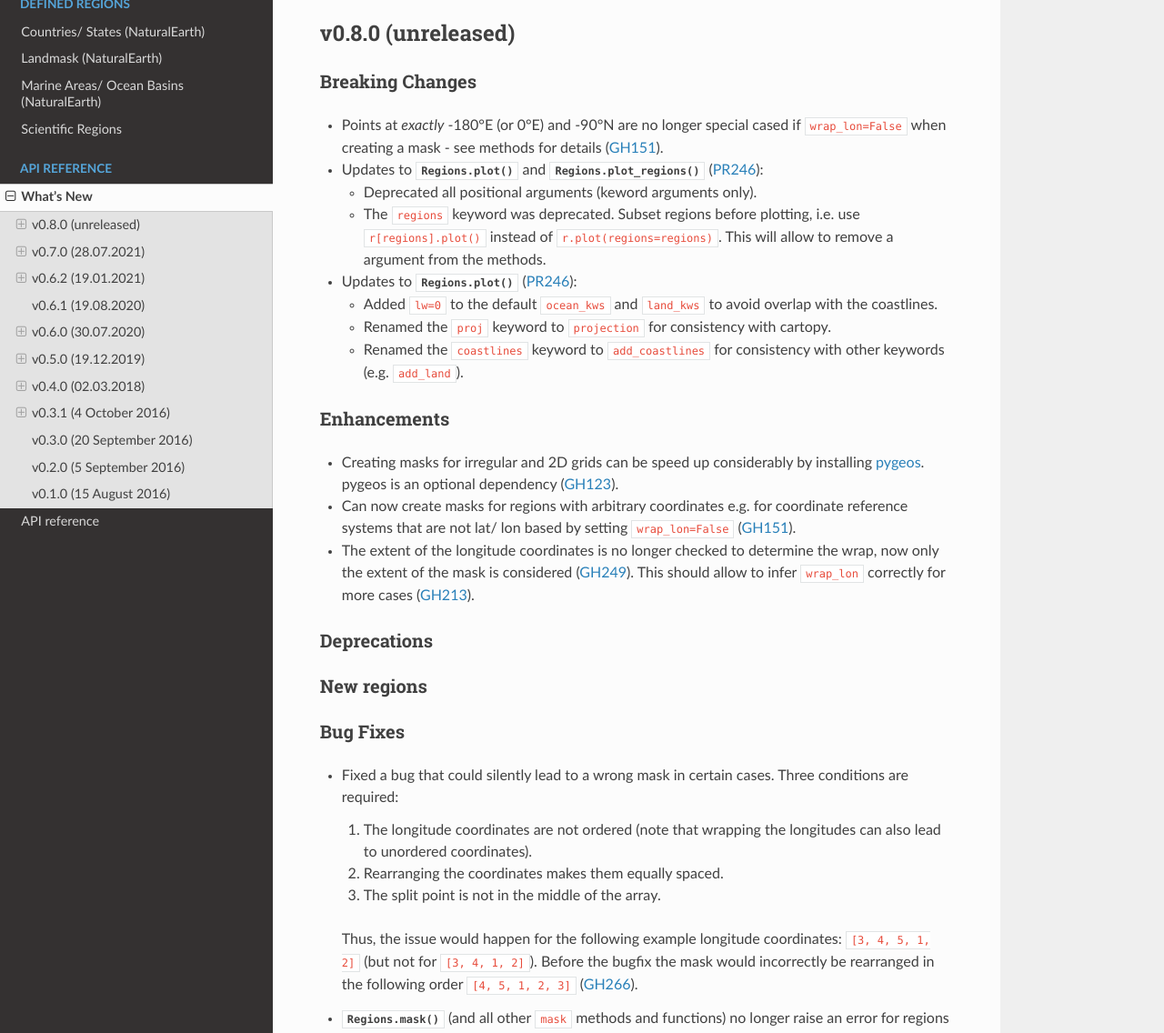
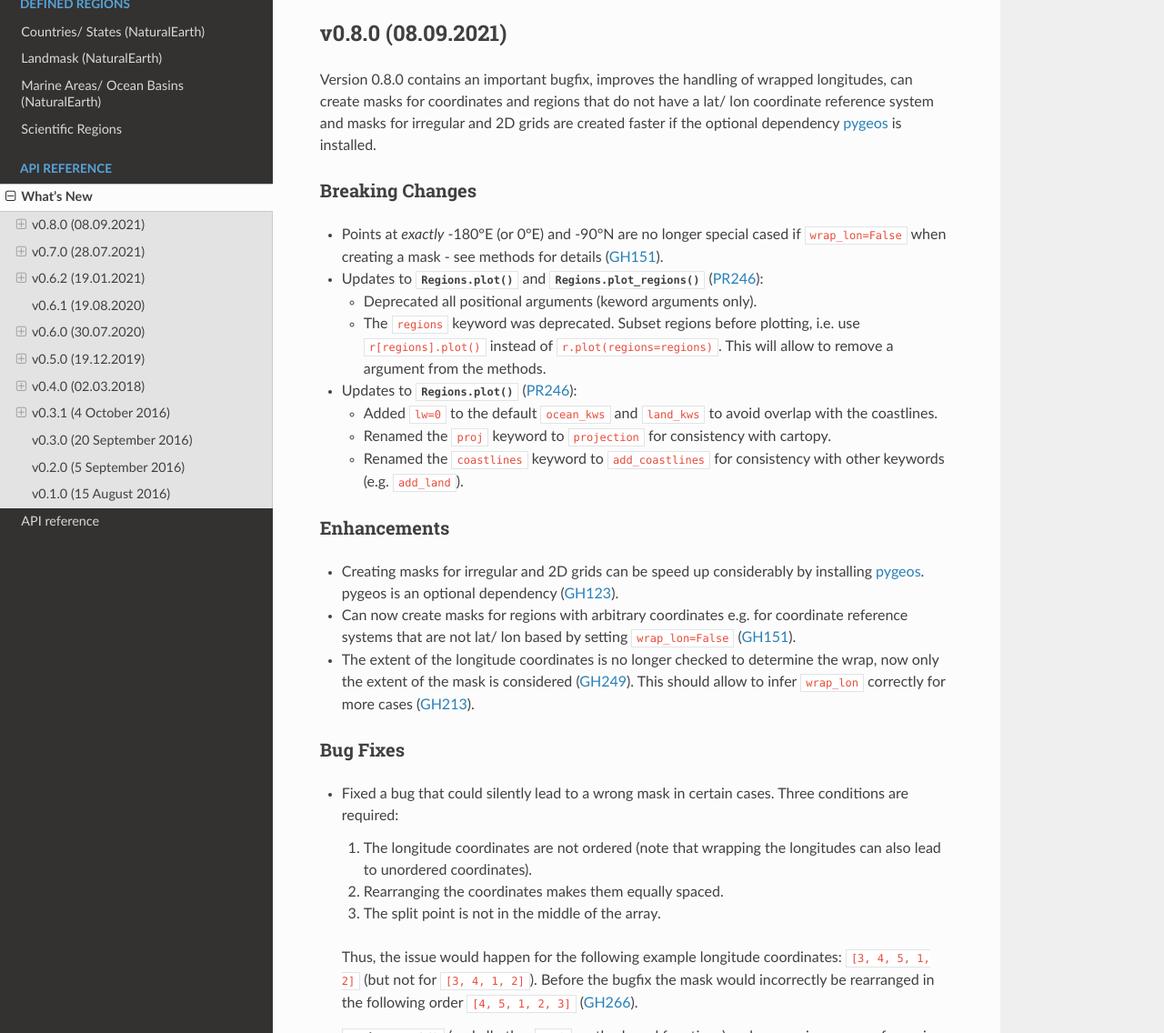
Before and after one commit to regionmask/regionmask, a Sphinx documentation site: the page built from docs/whats_new.rst, in a window 1280 px wide and 1400 px high, cut to the strip 264-1400 px from the top of the window. Shown: the whole strip at 91% size. Built offline with Sphinx 7.4.7 and the Read the Docs theme 2.0.0, drawn with Linux system fonts in a browser that asks for light colours; pages that are not in the unit, such as notebooks, are missing from menus; the version number could not be read and is left out.

Commit message:
Release v0.8.0

```diff
--- a/docs/whats_new.rst
+++ b/docs/whats_new.rst
@@ -10,8 +10,13 @@ What's New
 
 .. _whats-new.0.8.0:
 
-v0.8.0 (unreleased)
+v0.8.0 (08.09.2021)
 -------------------
+
+Version 0.8.0 contains an important bugfix, improves the handling of wrapped longitudes,
+can create masks for coordinates and regions that do not have a lat/ lon coordinate
+reference system and masks for irregular and 2D grids are created faster if the optional
+dependency `pygeos <https://pygeos.readthedocs.io/en/stable/>`__ is installed.
 
 Breaking Changes
 ~~~~~~~~~~~~~~~~
@@ -44,12 +49,6 @@ Enhancements
 - The extent of the longitude coordinates is no longer checked to determine the wrap,
   now only the extent of the mask is considered (:issue:`249`). This should allow to
   infer ``wrap_lon`` correctly for more cases (:issue:`213`).
-
-Deprecations
-~~~~~~~~~~~~
-
-New regions
-~~~~~~~~~~~
 
 Bug Fixes
 ~~~~~~~~~
```
